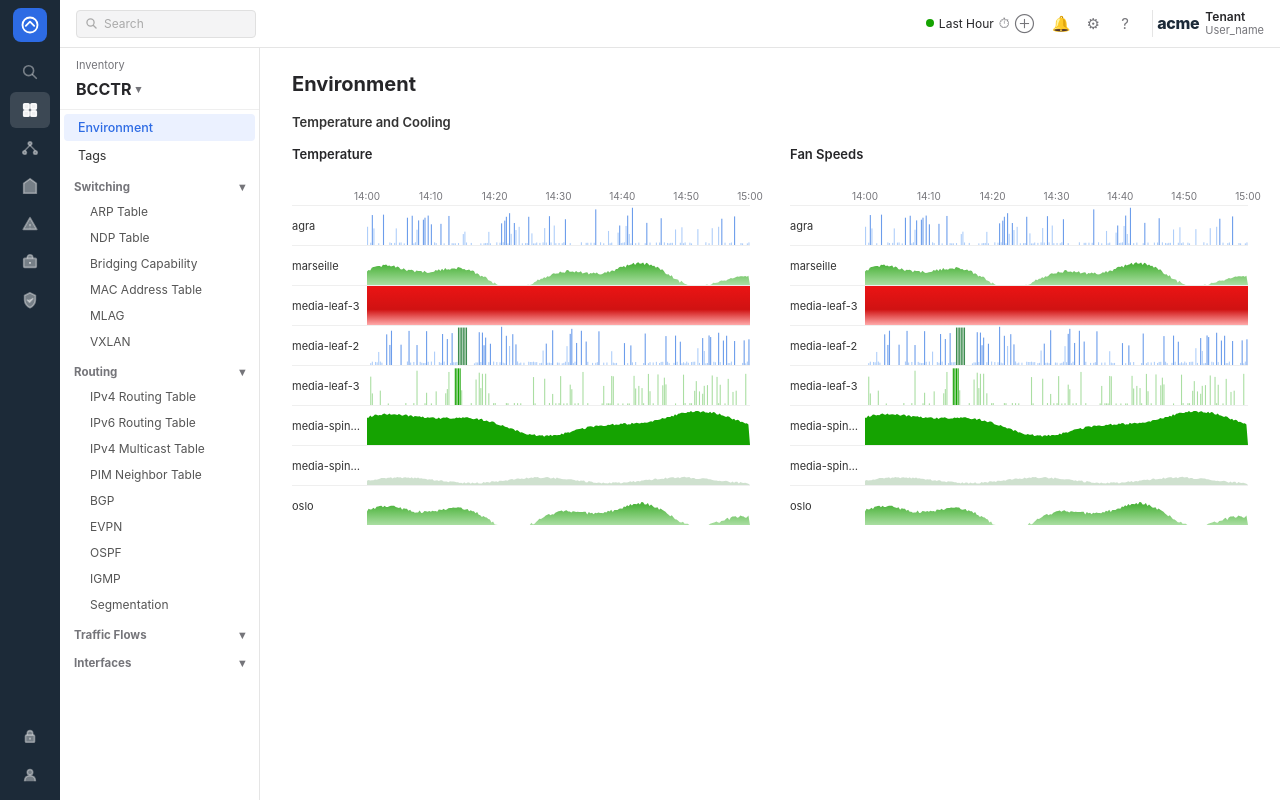
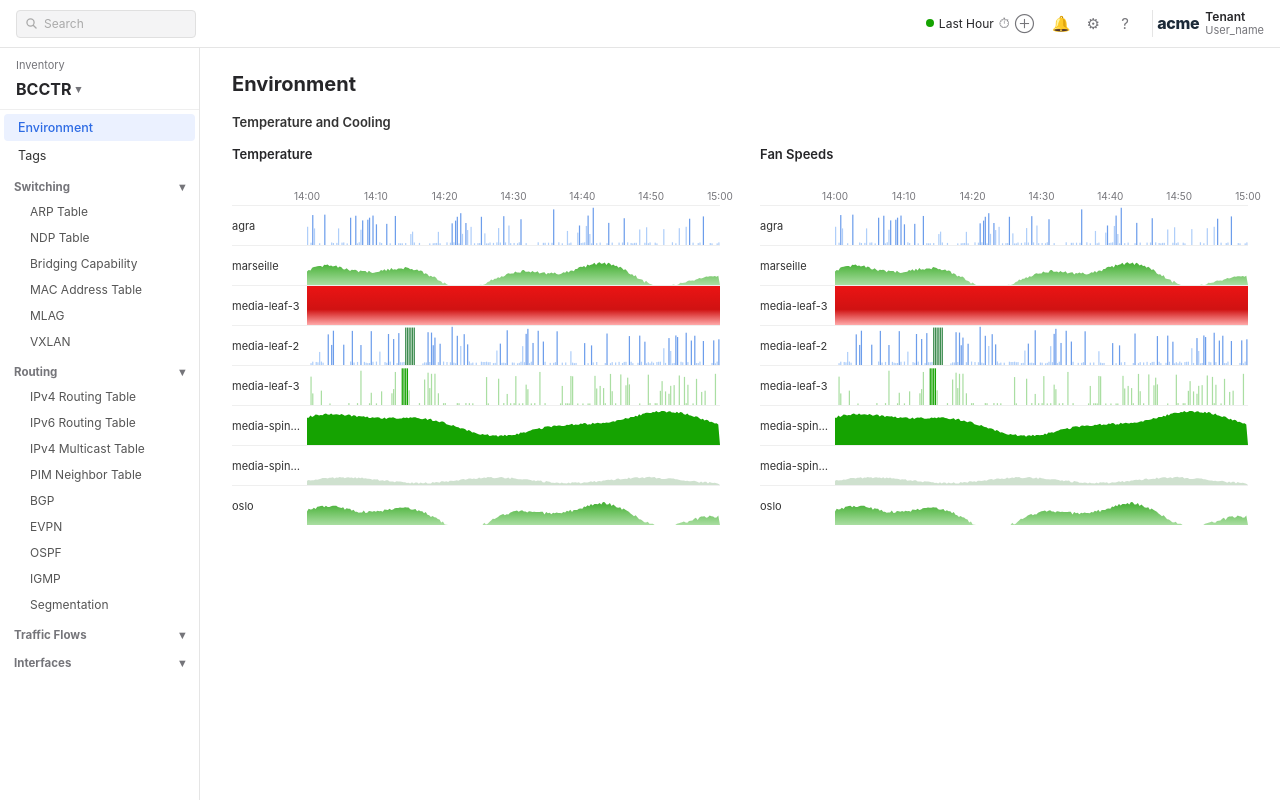
Before and after one commit to pmenon-ux/telemetry-warnings, a plain HTML site: page index.html in a window 1280 px wide. Drawn offline with Linux system fonts and the light colour scheme.

Commit message:
Add files via upload

```diff
--- a/index.html
+++ b/index.html
@@ -17,43 +17,6 @@ body {
   font-size: 13px;
 }
 
-/* ─── Icon Sidebar ─────────────────────────────────────────────────────── */
-.sidebar {
-  width: 60px;
-  background: #1C2A38;
-  display: flex;
-  flex-direction: column;
-  align-items: center;
-  padding: 8px 0 8px;
-  flex-shrink: 0;
-  gap: 2px;
-}
-.sidebar-logo {
-  width: 34px;
-  height: 34px;
-  background: #2D6BE4;
-  border-radius: 8px;
-  margin-bottom: 10px;
-  display: flex;
-  align-items: center;
-  justify-content: center;
-}
-.sidebar-logo svg { width: 20px; height: 20px; }
-.s-icon {
-  width: 40px;
-  height: 36px;
-  display: flex;
-  align-items: center;
-  justify-content: center;
-  border-radius: 6px;
-  color: rgba(255,255,255,0.4);
-  cursor: pointer;
-  flex-shrink: 0;
-}
-.s-icon:hover { background: rgba(255,255,255,0.1); color: rgba(255,255,255,0.85); }
-.s-icon.active { background: rgba(255,255,255,0.14); color: rgba(255,255,255,0.92); }
-.s-icon svg { width: 18px; height: 18px; fill: currentColor; }
-.sidebar-bottom { margin-top: auto; display: flex; flex-direction: column; gap: 2px; align-items: center; }
 
 /* ─── App main ─────────────────────────────────────────────────────────── */
 .app-main {
@@ -358,78 +321,6 @@ body {
 </head>
 <body>
 
-<!-- ─── Sidebar ─────────────────────────────────────────────────────────── -->
-<nav class="sidebar">
-  <div class="sidebar-logo">
-    <svg viewBox="0 0 24 24" fill="none" stroke="white" stroke-width="2.2">
-      <circle cx="12" cy="12" r="9"/>
-      <path d="M7 13 L12 8 L17 13" stroke-linecap="round" stroke-linejoin="round"/>
-    </svg>
-  </div>
-  <!-- Search -->
-  <div class="s-icon" title="Search">
-    <svg viewBox="0 0 20 20"><circle cx="8.5" cy="8.5" r="5.5" stroke="currentColor" stroke-width="1.8" fill="none"/><line x1="13" y1="13" x2="17" y2="17" stroke="currentColor" stroke-width="1.8" stroke-linecap="round"/></svg>
-  </div>
-  <!-- Inventory (active) -->
-  <div class="s-icon active" title="Inventory">
-    <svg viewBox="0 0 20 20" fill="none" stroke="currentColor" stroke-width="1.8">
-      <rect x="3" y="3" width="6" height="6" rx="1"/><rect x="11" y="3" width="6" height="6" rx="1"/>
-      <rect x="3" y="11" width="6" height="6" rx="1"/><rect x="11" y="11" width="6" height="6" rx="1"/>
-    </svg>
-  </div>
-  <!-- Topology -->
-  <div class="s-icon" title="Topology">
-    <svg viewBox="0 0 20 20" fill="none" stroke="currentColor" stroke-width="1.8">
-      <circle cx="10" cy="5" r="2"/><circle cx="4" cy="15" r="2"/><circle cx="16" cy="15" r="2"/>
-      <line x1="10" y1="7" x2="4" y2="13"/><line x1="10" y1="7" x2="16" y2="13"/>
-    </svg>
-  </div>
-  <!-- Events -->
-  <div class="s-icon" title="Events">
-    <svg viewBox="0 0 20 20" fill="none" stroke="currentColor" stroke-width="1.8">
-      <path d="M10 2L3 7V18H17V7L10 2Z"/>
-    </svg>
-  </div>
-  <!-- Alerts -->
-  <div class="s-icon" title="Alerts">
-    <svg viewBox="0 0 20 20" fill="none" stroke="currentColor" stroke-width="1.8">
-      <path d="M10 3L2.5 16H17.5L10 3Z" stroke-linejoin="round"/>
-      <line x1="10" y1="10" x2="10" y2="12.5"/>
-      <circle cx="10" cy="14.5" r="0.6" fill="currentColor" stroke="none"/>
-    </svg>
-  </div>
-  <!-- Provisioning -->
-  <div class="s-icon" title="Provisioning">
-    <svg viewBox="0 0 20 20" fill="none" stroke="currentColor" stroke-width="1.8">
-      <rect x="3" y="6" width="14" height="10" rx="1"/>
-      <path d="M7 6V5a3 3 0 016 0v1"/>
-      <line x1="10" y1="10" x2="10" y2="12"/><line x1="9" y1="11" x2="11" y2="11"/>
-    </svg>
-  </div>
-  <!-- Compliance -->
-  <div class="s-icon" title="Compliance">
-    <svg viewBox="0 0 20 20" fill="none" stroke="currentColor" stroke-width="1.8">
-      <path d="M10 2L4 5V10C4 14 7 17.5 10 18.5C13 17.5 16 14 16 10V5L10 2Z"/>
-      <path d="M7 10L9.5 12.5L13 8.5" stroke-linecap="round" stroke-linejoin="round"/>
-    </svg>
-  </div>
-  <div class="sidebar-bottom">
-    <!-- Security -->
-    <div class="s-icon" title="Security">
-      <svg viewBox="0 0 20 20" fill="none" stroke="currentColor" stroke-width="1.8">
-        <rect x="5" y="9" width="10" height="8" rx="1"/>
-        <path d="M7 9V7a3 3 0 016 0v2"/>
-        <circle cx="10" cy="13" r="1.2" fill="currentColor" stroke="none"/>
-      </svg>
-    </div>
-    <!-- User -->
-    <div class="s-icon" title="Profile">
-      <svg viewBox="0 0 20 20" fill="none" stroke="currentColor" stroke-width="1.8">
-        <circle cx="10" cy="8" r="3"/><path d="M4 18c0-4 2.5-6 6-6s6 2 6 6"/>
-      </svg>
-    </div>
-  </div>
-</nav>
 
 <!-- ─── App main ─────────────────────────────────────────────────────────── -->
 <div class="app-main">
@@ -689,6 +580,7 @@ function drawRow(cvs, data, type, w, h) {
 const PANELS = [
   {
     id: 'temp', tlId: 'tl-temp', bodyId: 'body-temp',
+    rowScopedStats: false,   // indicators span all rows
     getVal: (row, dataVal) => {
       const v = row.tBase + (dataVal - 0.5) * row.tRange;
       return `${v.toFixed(1)}°C`;
@@ -696,6 +588,7 @@ const PANELS = [
   },
   {
     id: 'fan',  tlId: 'tl-fan',  bodyId: 'body-fan',
+    rowScopedStats: true,    // indicators span only the hovered row
     getVal: (row, dataVal) => {
       const v = Math.round(row.fBase + (dataVal - 0.5) * row.fRange);
       return `${Math.min(100, Math.max(0, v))}%`;
@@ -704,13 +597,14 @@ const PANELS = [
 ];
 
 // ─── Per-row stats ────────────────────────────────────────────────────────────
-// For a single data array find the fraction (0-1) where the minimum and
-// maximum values occur.  Search the central 80% to avoid edge artefacts.
-// "last" is a fixed 88% — the simulated most-recent telemetry sample.
+// "Last Known" is the simulated most-recent telemetry sample, fixed at 92%.
+// Min and max are searched only within [10%, lastFrac] so they are always
+// earlier in time than the last known value.
 function computeRowStats(data) {
-  const n  = data.length;
+  const n        = data.length;
+  const lastFrac = 0.92;
   const lo = Math.floor(n * 0.10);
-  const hi = Math.ceil(n  * 0.90);
+  const hi = Math.floor(n * lastFrac);
   let minIdx = lo, maxIdx = lo;
   for (let i = lo + 1; i <= hi; i++) {
     if (data[i] < data[minIdx]) minIdx = i;
@@ -719,7 +613,7 @@ function computeRowStats(data) {
   return {
     minFrac:  minIdx / (n - 1),
     maxFrac:  maxIdx / (n - 1),
-    lastFrac: 0.88,
+    lastFrac,
   };
 }
 
@@ -741,8 +635,8 @@ PANELS.forEach(p => {
     canvases: [], badges: [],
     tlXhairLbl: null, xhairLine: null,
     hoveredRow: -1,
-    // Per-row stat lines inside each row-canvas-wrap
-    rowStatLines: [],   // [rowIdx] → { min, max, last }
+    statLines: {},      // { min, max, last } → panel-level divs (rowScopedStats: false)
+    rowStatLines: [],   // [rowIdx] → { min, max, last } (rowScopedStats: true)
   };
 });
 
@@ -811,7 +705,8 @@ function buildBody(panel) {
     wrap.appendChild(badge);
     refs[panel.id].badges.push(badge);
 
-    // Per-row stat lines (inside canvas wrap — clipped to row height)
+    // For row-scoped panels: create 3 stat lines inside the canvas wrap
+    if (panel.rowScopedStats) {
       const rowLines = {};
       [
         { key: 'min',  cls: 'min'  },
@@ -820,20 +715,34 @@ function buildBody(panel) {
       ].forEach(({ key, cls }) => {
         const line = document.createElement('div');
         line.className = `stat-line ${cls}`;
-      // Position using percentage so it works before layout
         line.style.left = `${rows[i].stats[key + 'Frac'] * 100}%`;
         wrap.appendChild(line);
         rowLines[key] = line;
       });
       refs[panel.id].rowStatLines.push(rowLines);
+    }
 
-    // Show/hide stat lines + timeline labels on row hover
+    // Show/hide stat lines on row hover
     rowEl.addEventListener('mouseenter', () => showRowStats(panel.id, i));
     rowEl.addEventListener('mouseleave', () => hideRowStats(panel.id));
 
     rowEl.appendChild(wrap);
     bodyEl.appendChild(rowEl);
   });
+
+  // For panel-spanning panels: 3 stat lines in bodyEl, positioned on hover
+  if (!panel.rowScopedStats) {
+    [
+      { key: 'min',  cls: 'min'  },
+      { key: 'max',  cls: 'max'  },
+      { key: 'last', cls: 'last' },
+    ].forEach(({ key, cls }) => {
+      const line = document.createElement('div');
+      line.className = `stat-line ${cls}`;
+      bodyEl.appendChild(line);
+      refs[panel.id].statLines[key] = line;
+    });
+  }
 
   // Crosshair line — spans full body height
   bodyEl.style.position = 'relative';
@@ -847,20 +756,41 @@ function buildBody(panel) {
 // ─── Show / hide per-row stat indicators ─────────────────────────────────────
 function showRowStats(panelId, rowIdx) {
   const pRefs = refs[panelId];
+  const panel = PANELS.find(p => p.id === panelId);
   pRefs.hoveredRow = rowIdx;
 
-  // Show the stat lines for this row
+  if (panel.rowScopedStats) {
+    // Show only this row's lines (clipped to row height inside row-canvas-wrap)
     Object.values(pRefs.rowStatLines[rowIdx]).forEach(el => { el.style.opacity = '1'; });
+  } else {
+    // Position and show the panel-level lines (span full body height)
+    const row    = rows[rowIdx];
+    const bodyEl = document.getElementById('body-' + panelId);
+    const chartW = bodyEl.offsetWidth - LABEL_W;
+    [
+      { key: 'min',  frac: row.stats.minFrac  },
+      { key: 'max',  frac: row.stats.maxFrac  },
+      { key: 'last', frac: row.stats.lastFrac },
+    ].forEach(({ key, frac }) => {
+      const line = pRefs.statLines[key];
+      line.style.left    = `${LABEL_W + frac * chartW}px`;
+      line.style.opacity = '1';
+    });
+  }
 }
 
 function hideRowStats(panelId) {
   const pRefs = refs[panelId];
+  const panel = PANELS.find(p => p.id === panelId);
   pRefs.hoveredRow = -1;
 
-  // Hide all rows' stat lines
+  if (panel.rowScopedStats) {
     pRefs.rowStatLines.forEach(lineMap => {
       Object.values(lineMap).forEach(el => { el.style.opacity = '0'; });
     });
+  } else {
+    Object.values(pRefs.statLines).forEach(el => { el.style.opacity = '0'; });
+  }
 }
 
 // ─── Init & draw canvases ────────────────────────────────────────────────────
```
Lines whose indentation alone changed are shown as unchanged.
